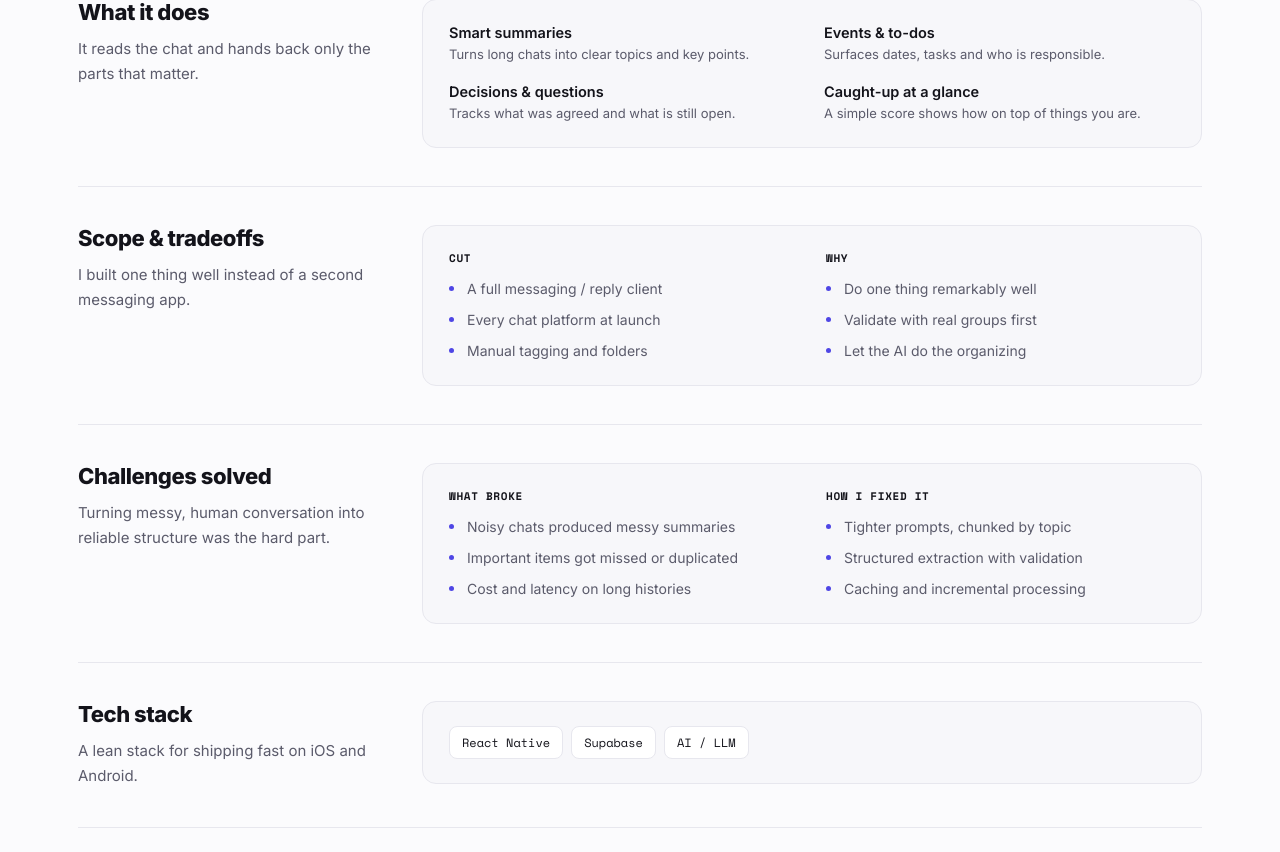
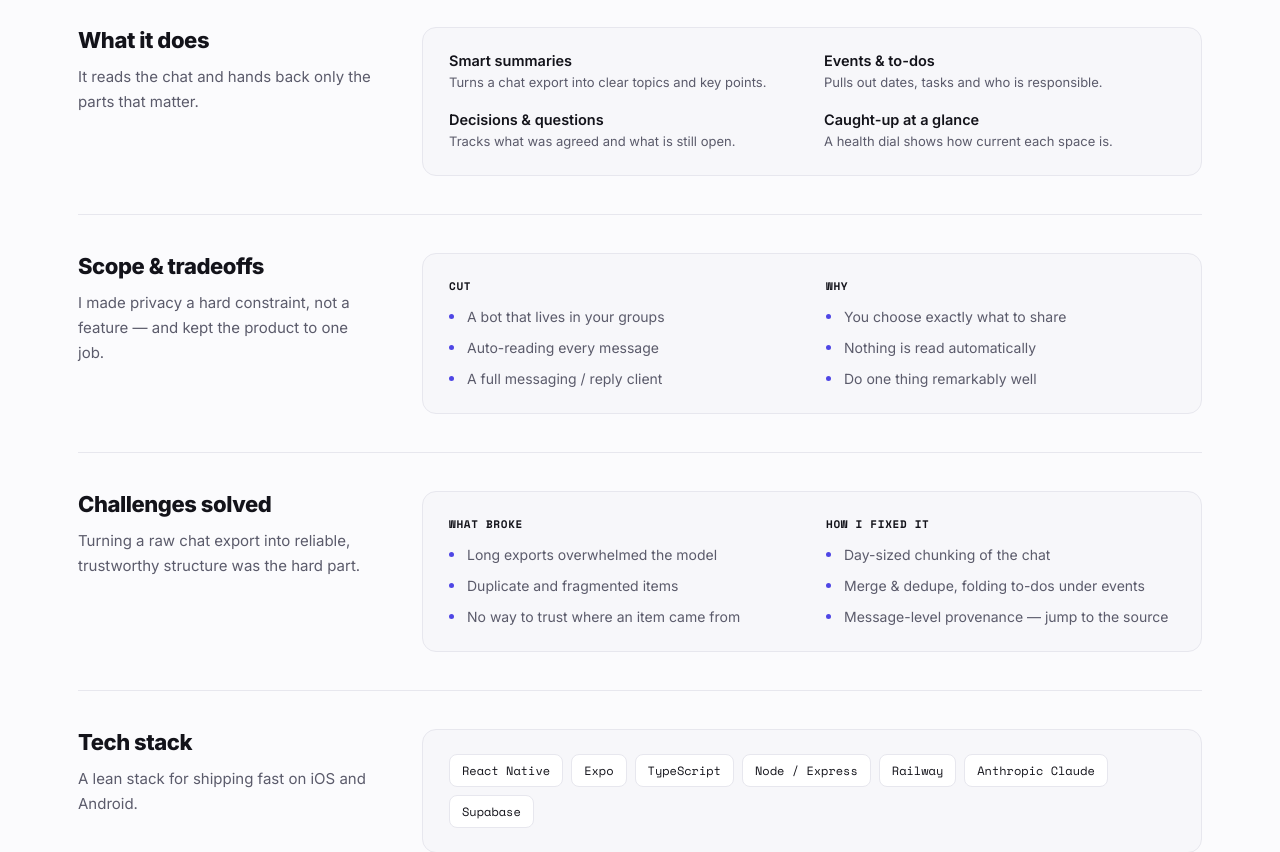
Before and after one commit to tomereps/portfolio, a React (Vite) app: page /work/sakemly in a window 1280 px wide. Shown: the part 1054-1906 px from the top of the page. Built offline with nearby package versions, Linux system fonts and the light colour scheme.

Commit message:
Refine Sakemly case study with real details (privacy-first, real pipeline)

```diff
--- a/src/data/projects.js
+++ b/src/data/projects.js
@@ -147,7 +147,7 @@ export const shipped = [
       intro:
         'Sakemly turns the noise of busy WhatsApp groups into structured, searchable knowledge — every event, to-do and decision, without the scroll.',
       overview:
-        'Sakemly started from a frustration I lived with daily — too many busy WhatsApp groups, and the one message that actually mattered always buried under hundreds. I built it to turn that noise into something you can scan in seconds.',
+        'Sakemly started from a frustration I lived with daily — too many busy WhatsApp groups, and the one message that mattered always buried under hundreds. I built it to turn that noise into something you can scan in seconds, privacy-first: no bot in your chats, and nothing read without your say-so.',
       meta: [
         { label: 'My role', value: 'Product Builder' },
         { label: 'Team', value: 'Solo Project' },
@@ -170,47 +170,56 @@ export const shipped = [
           label: 'What it does',
           lead: 'It reads the chat and hands back only the parts that matter.',
           features: [
-            { title: 'Smart summaries', desc: 'Turns long chats into clear topics and key points.' },
-            { title: 'Events & to-dos', desc: 'Surfaces dates, tasks and who is responsible.' },
+            { title: 'Smart summaries', desc: 'Turns a chat export into clear topics and key points.' },
+            { title: 'Events & to-dos', desc: 'Pulls out dates, tasks and who is responsible.' },
             { title: 'Decisions & questions', desc: 'Tracks what was agreed and what is still open.' },
-            { title: 'Caught-up at a glance', desc: 'A simple score shows how on top of things you are.' },
+            { title: 'Caught-up at a glance', desc: 'A health dial shows how current each space is.' },
           ],
         },
         {
           num: '03',
           label: 'Scope & tradeoffs',
-          lead: 'I built one thing well instead of a second messaging app.',
+          lead: 'I made privacy a hard constraint, not a feature — and kept the product to one job.',
           columns: [
             {
               title: 'Cut',
-              items: ['A full messaging / reply client', 'Every chat platform at launch', 'Manual tagging and folders'],
+              items: ['A bot that lives in your groups', 'Auto-reading every message', 'A full messaging / reply client'],
             },
             {
               title: 'Why',
-              items: ['Do one thing remarkably well', 'Validate with real groups first', 'Let the AI do the organizing'],
+              items: ['You choose exactly what to share', 'Nothing is read automatically', 'Do one thing remarkably well'],
             },
           ],
         },
         {
           num: '04',
           label: 'Challenges solved',
-          lead: 'Turning messy, human conversation into reliable structure was the hard part.',
+          lead: 'Turning a raw chat export into reliable, trustworthy structure was the hard part.',
           columns: [
             {
               title: 'What broke',
-              items: ['Noisy chats produced messy summaries', 'Important items got missed or duplicated', 'Cost and latency on long histories'],
+              items: ['Long exports overwhelmed the model', 'Duplicate and fragmented items', 'No way to trust where an item came from'],
             },
             {
               title: 'How I fixed it',
-              items: ['Tighter prompts, chunked by topic', 'Structured extraction with validation', 'Caching and incremental processing'],
+              items: ['Day-sized chunking of the chat', 'Merge & dedupe, folding to-dos under events', 'Message-level provenance — jump to the source'],
             },
           ],
+
         },
         {
           num: 'tech',
           label: 'Tech stack',
           lead: 'A lean stack for shipping fast on iOS and Android.',
-          tech: ['React Native', 'Supabase', 'AI / LLM'],
+          tech: [
+            'React Native',
+            'Expo',
+            'TypeScript',
+            'Node / Express',
+            'Railway',
+            'Anthropic Claude',
+            'Supabase',
+          ],
         },
         {
           num: '05',
```
